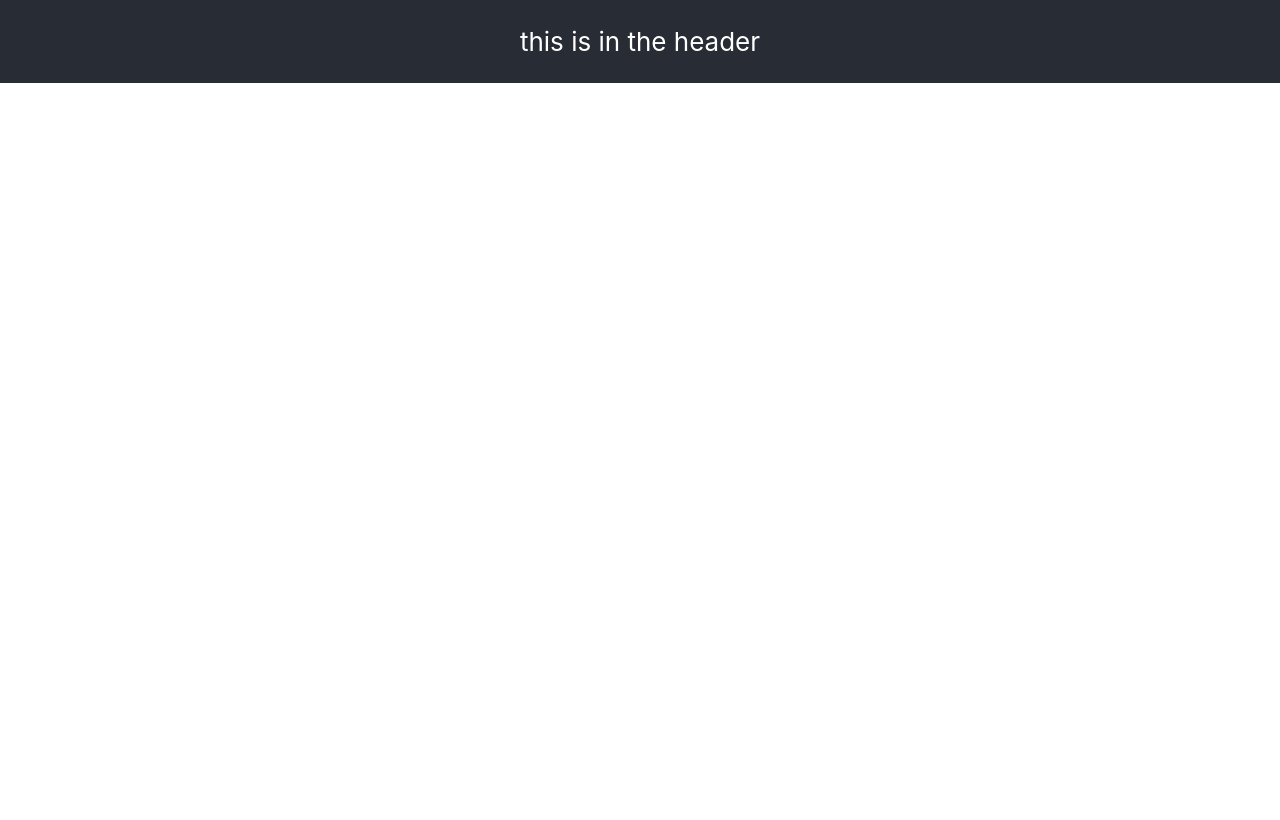
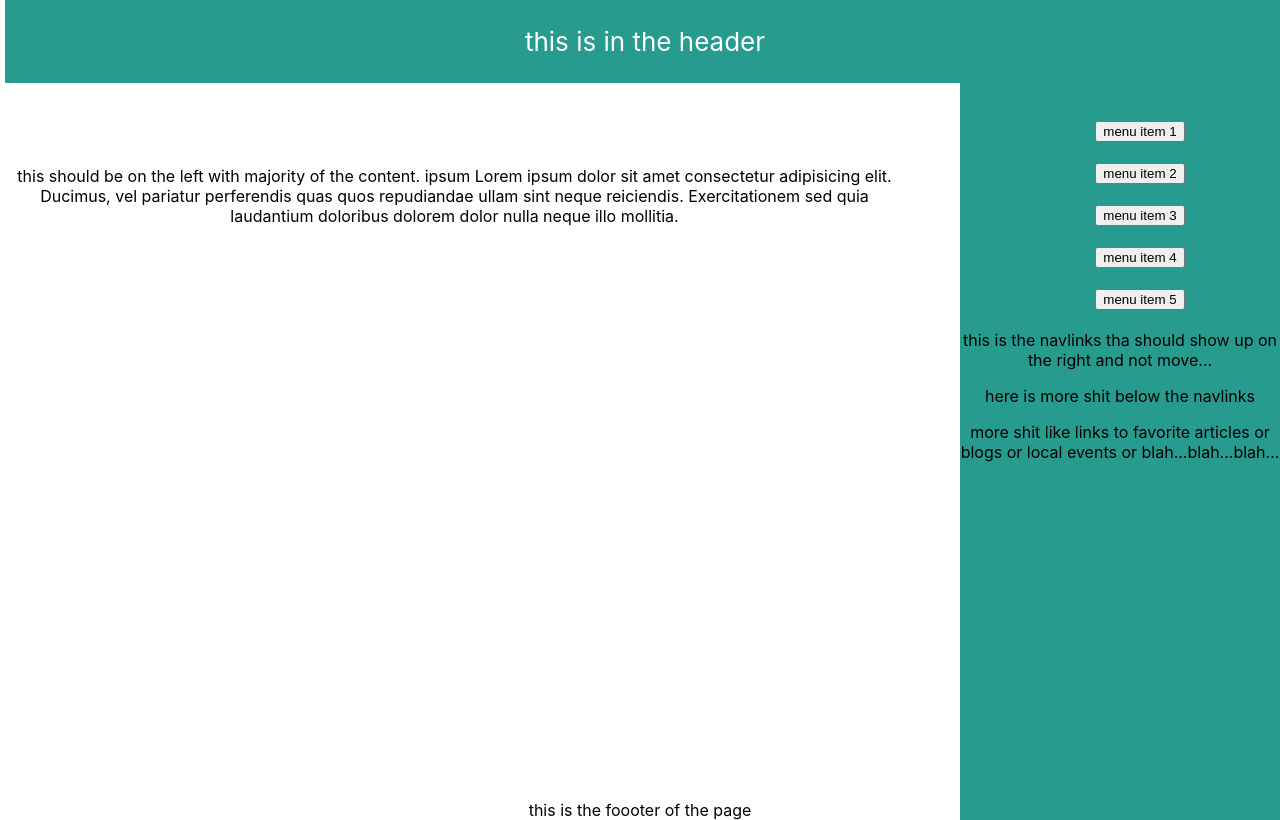
Before and after one commit to joshua-shockley/Chipage, a React (Create React App) app: page / in a window 1280 px wide. Built offline with nearby package versions, Linux system fonts and the light colour scheme.

Commit message:
getting layout figured out

```diff
--- a/src/App.css
+++ b/src/App.css
@@ -1,38 +1,47 @@
+li {
+    margin: 20px auto;
+    list-style-type: none;
+}
+
 .App {
     text-align: center;
-}
-
-.App-logo {
-    height: 40vmin;
-    pointer-events: none;
-}
-
-@media (prefers-reduced-motion: no-preference) {
-    .App-logo {
-        animation: App-logo-spin infinite 20s linear;
-    }
+    margin-left: 5px;
+    margin-right: 5px;
 }
 
 .App-header {
-    background-color: #282c34;
+    background-color: rgb(40, 155, 143);
     min-height: 5vh;
+    width: 100%;
     display: flex;
     flex-direction: column;
     align-items: center;
     justify-content: center;
     font-size: calc(10px + 2vmin);
     color: white;
+    position: fixed;
 }
 
-.App-link {
-    color: #61dafb;
+.main-content {
+    display: flex;
+    align-items: space-evenly;
+    height: 100vh;
+    width: 70%;
+    margin: 0 auto;
+    margin-left: 5px;
+    margin-right: 5px;
 }
 
-@keyframes App-logo-spin {
-    from {
-        transform: rotate(0deg);
-    }
-    to {
-        transform: rotate(360deg);
-    }
+div.container-left {
+    margin-top: 150px;
 }
+
+div.container-right {
+    background-color: rgb(40, 155, 143);
+    width: 25%;
+    height: 90vh;
+    position: fixed;
+    right: 0px;
+    margin: 0 auto;
+    padding-top: 100px;
+}
--- a/src/App.js
+++ b/src/App.js
@@ -1,6 +1,12 @@
-import React from 'react';
-import logo from './logo.svg';
-import './App.css';
+// this top section is for main library imports
+import React from "react";
+import logo from "./logo.svg";
+import "./App.css";
+
+// this is the fn-components import sect...
+import Navlinks from "./components/Navlinks.js";
+import Home from "./components/Home.js";
+import Contact from "./components/Contact.js";
 
 function App() {
   return (
@@ -8,6 +14,32 @@ function App() {
       <header className="App-header">
         <p>this is in the header</p>
       </header>
+      <section className="main-content">
+        <div className="container-left">
+          <p>
+            this should be on the left with majority of the content. ipsum Lorem
+            ipsum dolor sit amet consectetur adipisicing elit. Ducimus, vel
+            pariatur perferendis quas quos repudiandae ullam sint neque
+            reiciendis. Exercitationem sed quia laudantium doloribus dolorem
+            dolor nulla neque illo mollitia.
+          </p>
+          {/* <Home/>
+          <Contact/> */}
+        </div>
+        <div className="container-right">
+          <Navlinks />
+          <div>
+            <p>here is more shit below the navlinks</p>
+          </div>
+          <div>
+            <p>
+              more shit like links to favorite articles or blogs or local events
+              or blah...blah...blah...
+            </p>
+          </div>
+        </div>
+      </section>
+      <footer>this is the foooter of the page</footer>
     </div>
   );
 }
--- a/src/Contact.js
+++ b/src/components/Contact.js
@@ -3,8 +3,8 @@ import React from 'react';
 export default function Contact() {
 
     return (
-        <div>
+        <div className="contact-container">
             this is the contact page you dill-weed
-    </div>
+        </div>
     );
 }
--- /dev/null
+++ b/src/components/Home.js
@@ -0,0 +1,13 @@
+import React from 'react'
+
+
+export default function Home() {
+
+
+    return (
+
+        <div className="home-container">
+            this is the home page
+        </div>
+    );
+}
--- /dev/null
+++ b/src/components/Navlinks.js
@@ -0,0 +1,21 @@
+import React from 'react'
+
+
+export default function Navlinks() {
+
+
+    return (
+
+        <div>
+            <ul className="menu-links">
+                <li><button><a href='' />menu item 1</button></li>
+                <li><button><a href='' />menu item 2</button></li>
+                <li><button><a href='' />menu item 3</button></li>
+                <li><button><a href='' />menu item 4</button></li>
+                <li><button><a href='' />menu item 5</button></li>
+
+            </ul>
+            this is the navlinks tha should show up on the right and not move...
+        </div>
+    );
+}
```
Also changed, not shown: src/Home.js (deleted), src/Navlinks.js (deleted).
